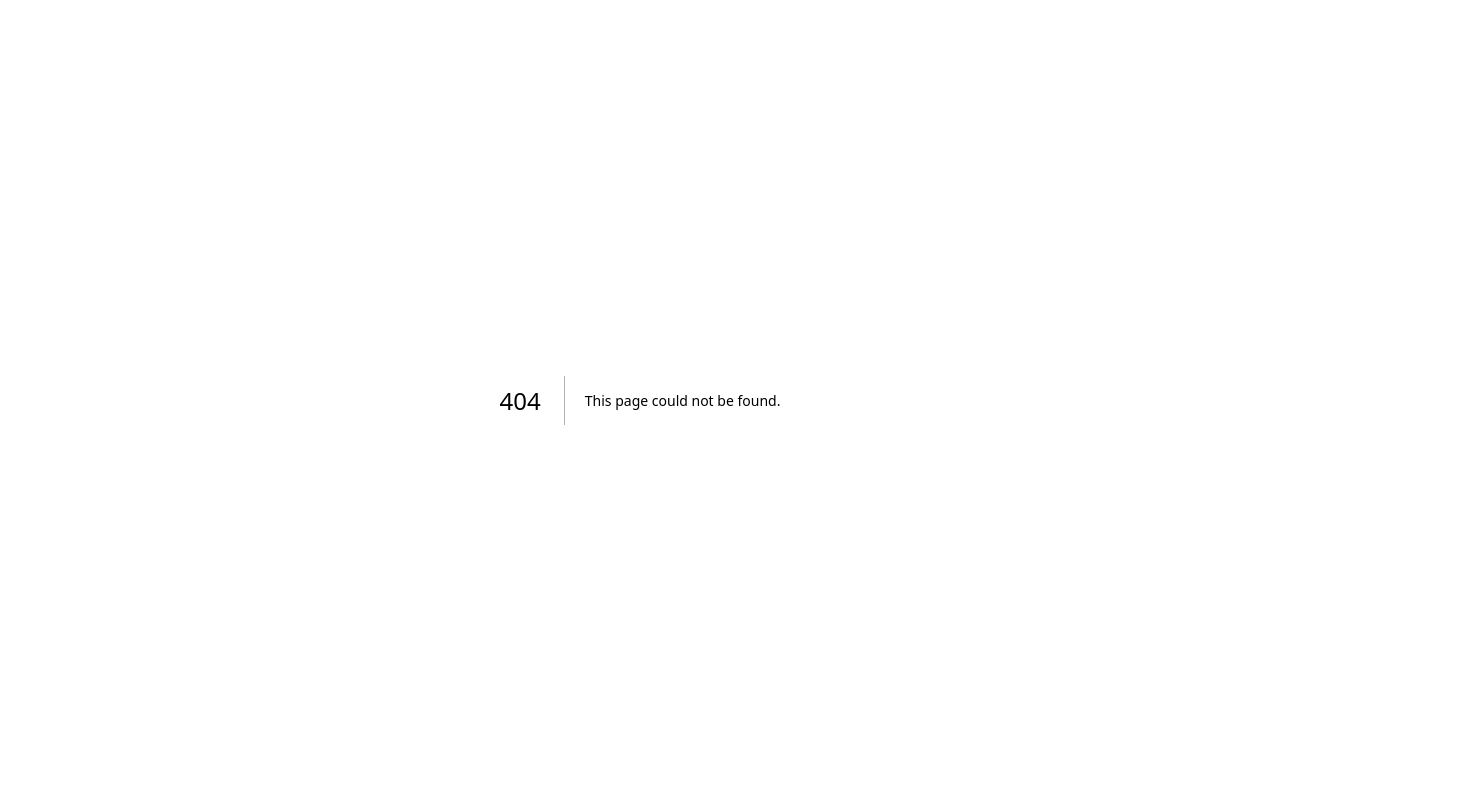
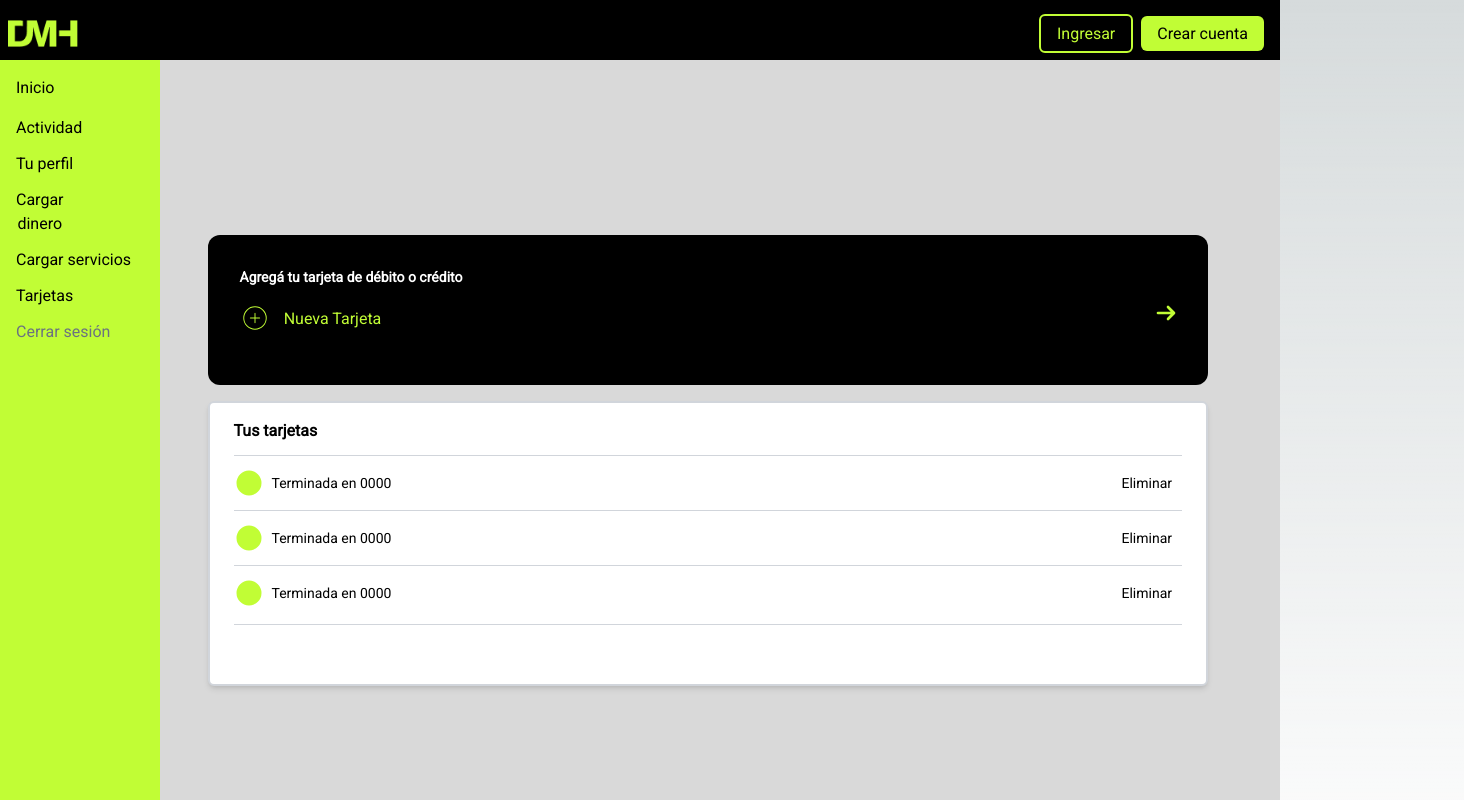
Before and after one commit to VictoriaCanclini/digital-money-house, a Next.js app: page /credit-card in a window 1280 px wide. Before the commit this address had no page. Shown: the top 800 px of the page, 1464 px wide, since content can reach past the window. Built offline with nearby package versions, Linux system fonts and the light colour scheme.

Commit message:
first part ok

```diff
--- /dev/null
+++ b/src/app/credit-card/page.jsx
@@ -0,0 +1,57 @@
+import { Arrow, Circle, Plus } from "@/common/Icons";
+import Card from "@/components/Card";
+import Footer from "@/components/Footer";
+import Navbar from "@/components/Navbar";
+import Sibvar from "@/components/Sibvar";
+
+const CreditCardPage = () => {
+  return (
+    <div className="bg-[#D9D9D9]">
+      <Navbar />
+      <div className="flex">
+        <Sibvar />
+        <div className="flex flex-col justify-center w-full p-4 ml-8">
+          <div className="bg-black md:w-[1000px] sm:w-[500px] w-[300px] md:h-[150px] h-[130px] p-8 mr-60 rounded-xl">
+            <h2 className="text-sm text-white font-semibold mb-4">
+              Agregá tu tarjeta de débito o crédito
+            </h2>
+            <div className="flex justify-between  text-[#C1FD35]">
+              <Plus color={"#C1FD35"} />
+              <spam className="md:mr-[760px] mr-[80px] md:mt-1">
+                Nueva Tarjeta
+              </spam>
+              <Arrow color={"#C1FD35"} />
+            </div>
+          </div>
+          <div className="flex flex-row mt-4">
+            <div className="md:w-[1000px] sm:w-[500px] w-[300px] md:h-[285px] h-[320px] bg-white rounded-md text-black border-2 border-gray-300 shadow-md flex flex-col">
+              <span className="ml-6 mt-4 font-bold">Tus tarjetas</span>
+              <hr className="border-gray-300 my-3 mr-6 ml-6" />
+              <div className="flex items-center ml-6 text-sm">
+                <Circle color={"[#C1FD35]"} className="mr-2" />
+                <span className="ml-2">Terminada en 0000</span>
+                <span className="ml-[730px]">Eliminar</span>
+              </div>
+              <hr className="border-gray-300 my-3 mr-6 ml-6" />
+              <div className="flex items-center ml-6 text-sm">
+                <Circle className="mr-2" />
+                <span className="ml-2">Terminada en 0000</span>
+                <span className="ml-[730px]">Eliminar</span>
+              </div>
+              <hr className="border-gray-300 my-3 mr-6 ml-6" />
+              <div className="flex items-center ml-6 text-sm">
+                <Circle className="mr-2" />
+                <span className="ml-2">Terminada en 0000</span>
+                <span className="ml-[730px]">Eliminar</span>
+              </div>
+              <hr className="border-gray-300 my-4 mr-6 ml-6" />
+            </div>
+          </div>
+        </div>
+      </div>
+      <Footer />
+    </div>
+  );
+};
+
+export default CreditCardPage;
--- a/src/app/profile/page.jsx
+++ b/src/app/profile/page.jsx
@@ -71,5 +71,3 @@ const ProfilePage = () => {
 };
 
 export default ProfilePage;
-
-//flex justify-start pt-10 pl-6
--- a/src/common/Icons.jsx
+++ b/src/common/Icons.jsx
@@ -103,8 +103,8 @@ export function Copy({ width, height, color }) {
   return (
     <svg
       xmlns="http://www.w3.org/2000/svg"
-      width={width || "20"}
-      height={height || "20"}
+      width={width || "25"}
+      height={height || "25"}
       viewBox="0 0 32 32"
     >
       <path
@@ -115,3 +115,19 @@ export function Copy({ width, height, color }) {
     </svg>
   );
 }
+
+export function Plus({ width, height, color }) {
+  return (
+    <svg
+      xmlns="http://www.w3.org/2000/svg"
+      width={width || "30"}
+      height={height || "30"}
+      viewBox="0 0 256 256"
+    >
+      <path
+        fill={color || "currentColor"}
+        d="M128 28a100 100 0 1 0 100 100A100.11 100.11 0 0 0 128 28m0 192a92 92 0 1 1 92-92a92.1 92.1 0 0 1-92 92m44-92a4 4 0 0 1-4 4h-36v36a4 4 0 0 1-8 0v-36H88a4 4 0 0 1 0-8h36V88a4 4 0 0 1 8 0v36h36a4 4 0 0 1 4 4"
+      />
+    </svg>
+  );
+}
--- a/src/components/Card.jsx
+++ b/src/components/Card.jsx
@@ -17,18 +17,24 @@ const Card = ({
         <button>{button1Text}</button>
         <button>{button2Text}</button>
       </div>
-      <h2 className="text-sm text-white font-semibold">{title}</h2>
-      <button className="border-2 border-[#C1FD35] text-xl rounded-full p-2 mt-6">
-        {amount}
-      </button>
+      <h2 className="text-sm text-white font-semibold mb-4">{title}</h2>
+      {amount && (
+        <button className="border-2 border-[#C1FD35] text-xl rounded-full p-2 mt-6">
+          {amount}
+        </button>
+      )}
+
       <div className="flex flex-col mr-[900px] gap-1 text-[#C1FD35] text-lg">
-        <div className="flex flex-row">
+        <div className="flex justify-between">
           <button>{button3Text}</button>
-          {icon}
+          <span className="ml-[860px]">{icon}</span>
         </div>
-        <spam className="text-white text-sm">{number1}</spam>
-        <button>{button4Text}</button>
-        <spam className="text-white text-sm">{number2}</spam>
+        <span className="text-white text-sm">{number1}</span>
+        <div className="flex justify-between">
+          <button>{button4Text}</button>
+          <span className="ml-[860px]">{icon}</span>
+        </div>
+        <span className="text-white text-sm">{number2}</span>
       </div>
     </div>
   );
--- a/src/components/Sibvar.jsx
+++ b/src/components/Sibvar.jsx
@@ -44,9 +44,11 @@ const Sibvar = () => {
         <li className="mb-3">
           <button>Cargar servicios</button>
         </li>
-        <li className="mb-3">
-          <button>Tarjetas</button>
-        </li>
+        <Link href="/credit-card">
+          <li className="mb-3">
+            <button>Tarjetas</button>
+          </li>
+        </Link>
         <li className="text-gray-500">
           <button onClick={handleLogout}>Cerrar sesión</button>
         </li>
```
